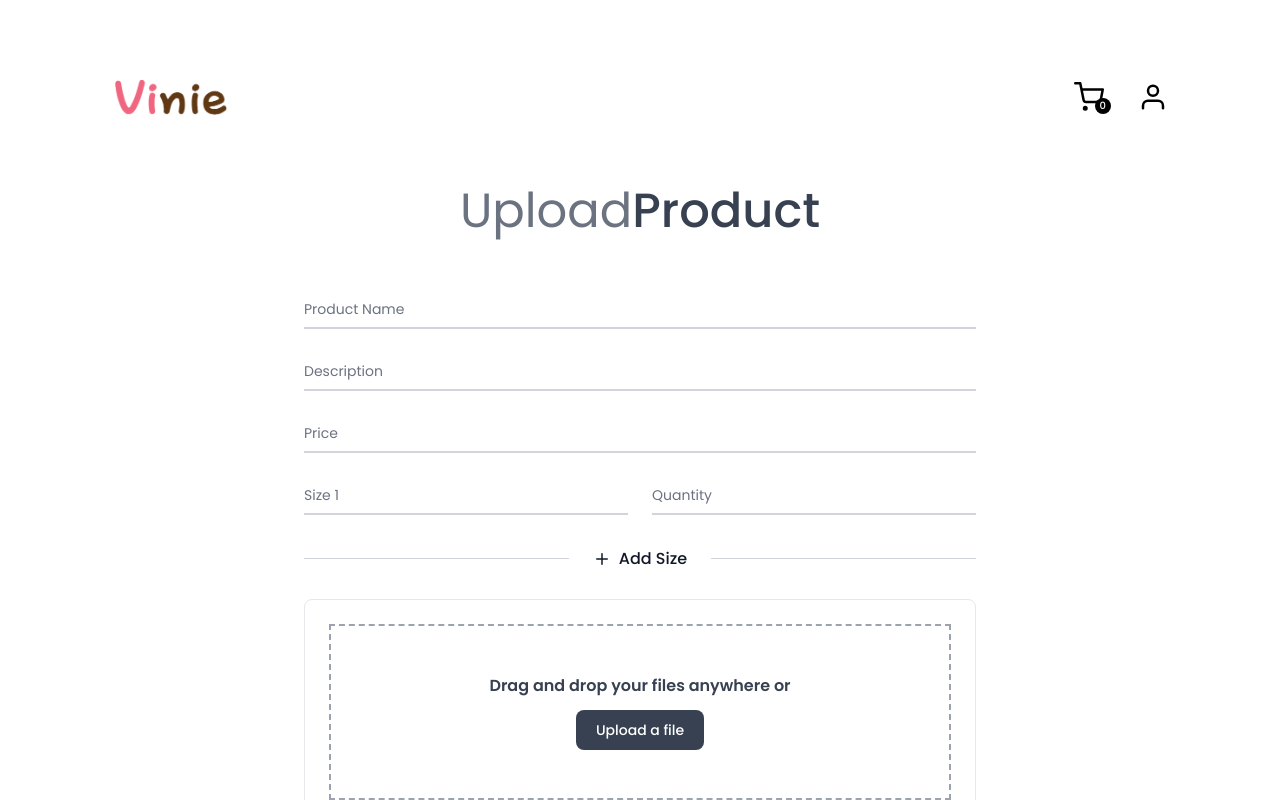
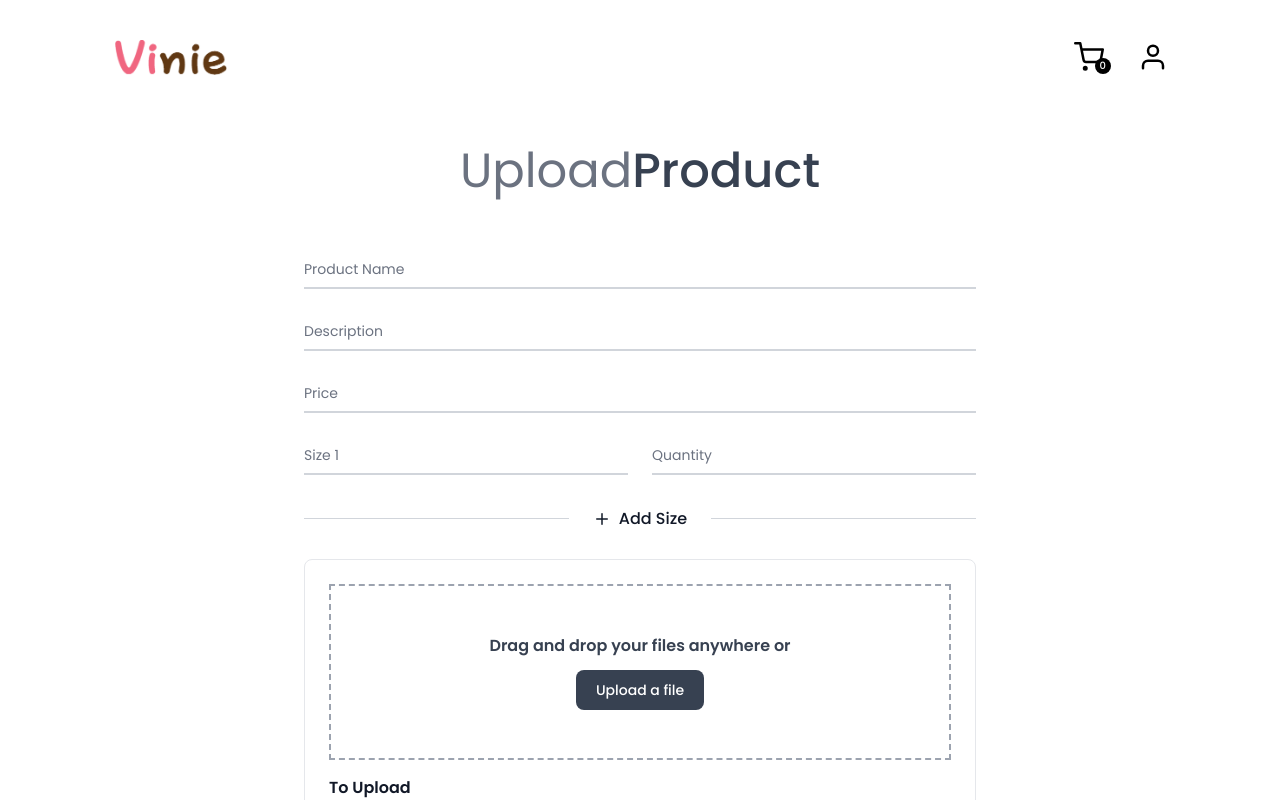
Before and after one commit to StephenEpen/vinieStore, a React (Vite) app: page /upload in a window 1280 px wide. Shown: the top 800 px of the page. Built offline with nearby package versions, Linux system fonts and the light colour scheme; no server answers; the database is empty.

Commit message:
style: changing padding

```diff
--- a/src/views/Upload.jsx
+++ b/src/views/Upload.jsx
@@ -43,7 +43,6 @@ const UploadPage = () => {
     const updatedSizes = formData.productSizes.filter((_, i) => i !== index);
     dispatch(updateForm({ field: "productSizes", value: updatedSizes }));
   };
-
 
   const handlePriceFocus = () => {
     if (formData.productPrice === "" || formData.productPrice === 0) {
@@ -96,9 +95,9 @@ const UploadPage = () => {
   };
 
   return (
-    <div className="pt-10 pb-20">
+    <div>
       <Navbar />
-
+      <div className="pb-20">
         <Title text1="Upload" text2="Product" />
 
         <form className="max-w-2xl mx-auto mt-2" onSubmit={handleSubmit}>
@@ -197,6 +196,7 @@ const UploadPage = () => {
           </button>
         </form>
       </div>
+    </div>
   );
 };
 
```
Lines whose indentation alone changed are shown as unchanged.
